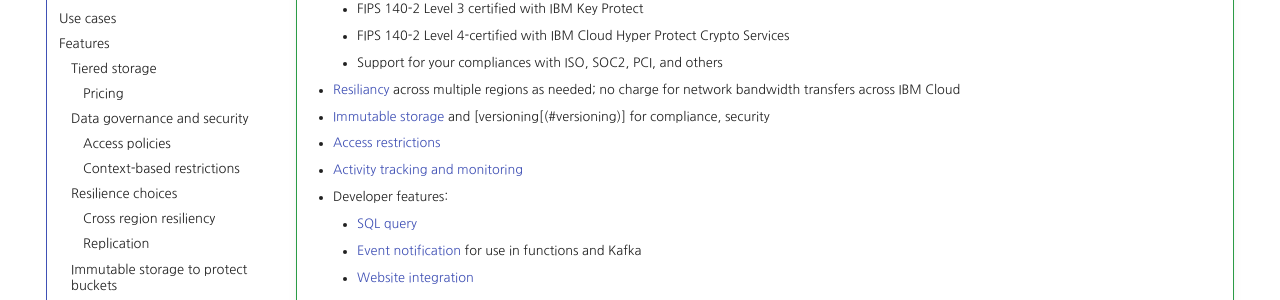
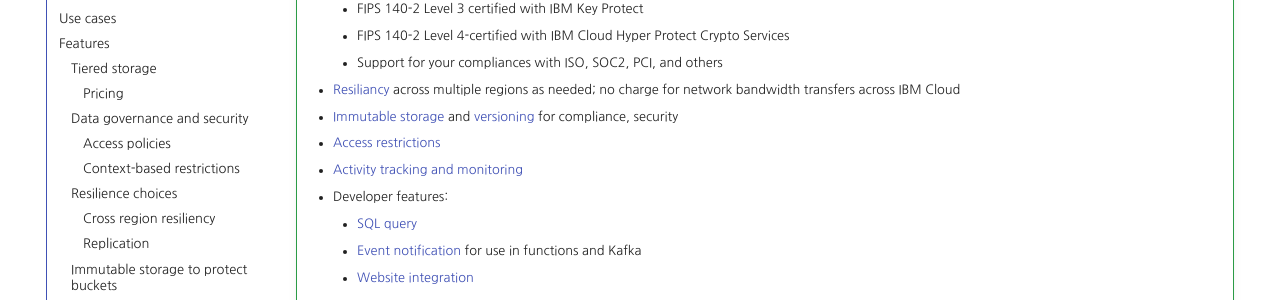
Before and after one commit to brucedkyle/ibmcloud_for_partners, an MkDocs documentation site: the page built from docs/cloud/storage.md, in a window 1280 px wide and 900 px high, scrolled down 514 px. Shown: the part 150-450 px from the top of the window. Built offline with MkDocs 1.6.1 and Material for MkDocs 9.7.7, drawn with Linux system fonts in a browser that asks for light colours; comment, search, counter and statistics services are not loaded.

Commit message:
fix typo

```diff
--- a/docs/cloud/storage.md
+++ b/docs/cloud/storage.md
@@ -19,7 +19,7 @@
         - FIPS 140-2 Level 4-certified with IBM Cloud Hyper Protect Crypto Services
         - Support for your compliances with ISO, SOC2, PCI, and others
     - [Resiliancy](#resilience-choices) across multiple regions as needed; no charge for network bandwidth transfers across IBM Cloud
-    - [Immutable storage](#immutable-storage-to-protect-buckets) and [versioning[(#versioning)] for compliance, security
+    - [Immutable storage](#immutable-storage-to-protect-buckets) and [versioning](#versioning) for compliance, security
     - [Access restrictions](#access-policies)
     - [Activity tracking and monitoring](#track-activity-monitoring-metrics)
     - Developer features:
```
